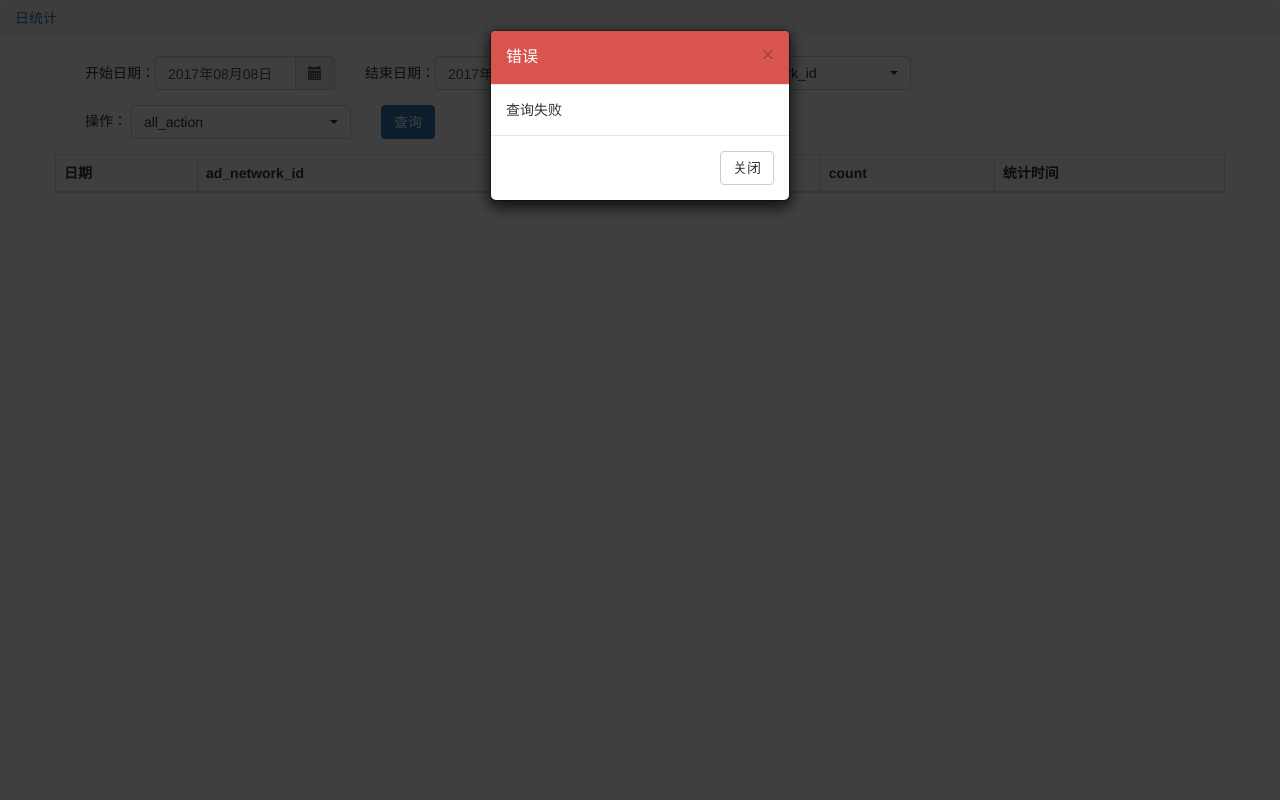
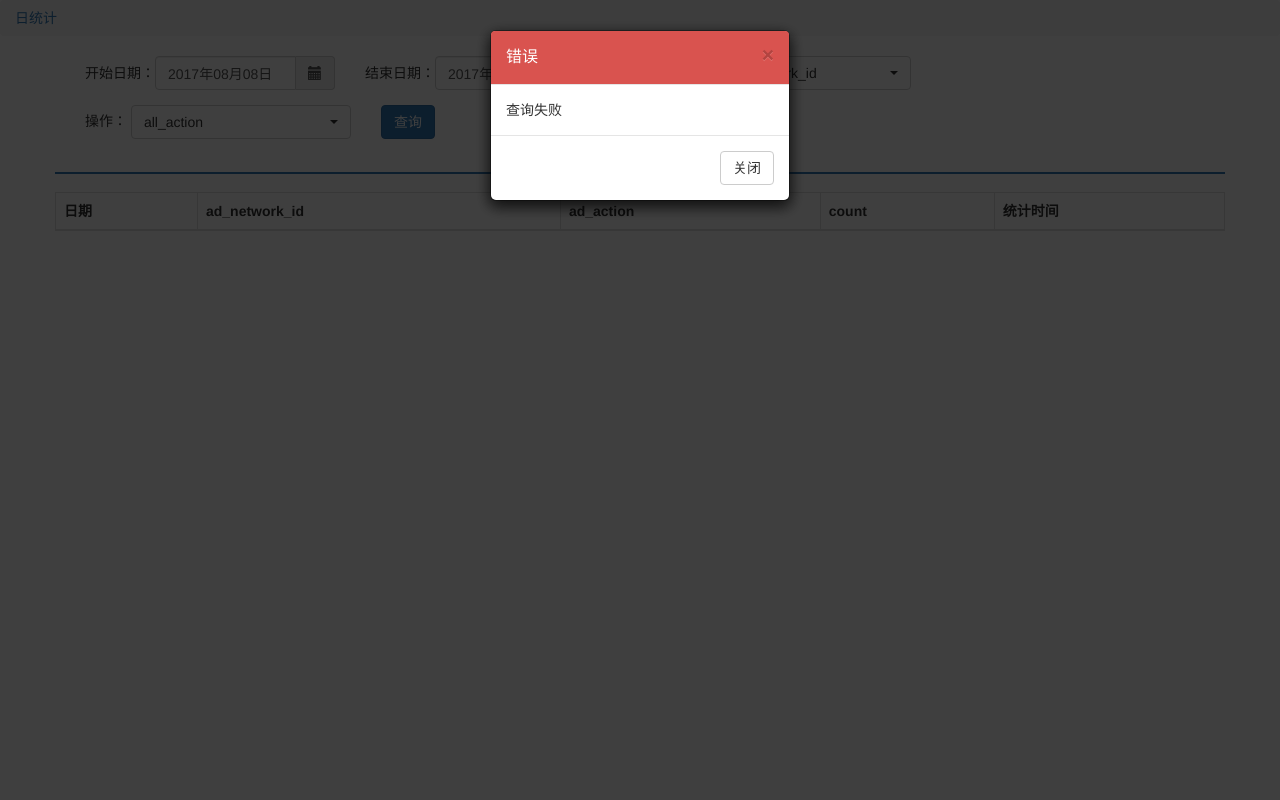
Before and after one commit to nature-li/web_query_tool, a Python web app: template templates/day_count.html in a window 1280 px wide. Run offline with Jinja, Linux system fonts and the light colour scheme; the template is opened without the code that fills it, so the values that code supplies are empty.

Commit message:
增加分隔线

```diff
--- a/static/css/nav/button-group.css
+++ b/static/css/nav/button-group.css
@@ -10,3 +10,14 @@
 .query-button-hour-size {
 
 }
+
+hr {  -moz-border-bottom-colors: none;
+  -moz-border-image: none;
+  -moz-border-left-colors: none;
+  -moz-border-right-colors: none;
+  -moz-border-top-colors: none;
+  border-color: #337ab7;
+  border-style: solid none;
+  border-width: 1px 0;
+  margin: 18px 0;
+}
--- a/templates/day_count.html
+++ b/templates/day_count.html
@@ -86,6 +86,12 @@
 
         <div class="row">
             <div class="col-xs-12">
+                <hr />
+            </div>
+        </div>
+
+        <div class="row">
+            <div class="col-xs-12">
                 <table id="day_result" class="table table-striped table-bordered">
                     <thead>
                     <tr>
--- a/templates/hour_count.html
+++ b/templates/hour_count.html
@@ -133,6 +133,11 @@
                 </div>
             </div>
         </div>
+    </div>
+
+    <div class="row">
+        <hr/>
+    </div>
 
     <div class="row">
         <div class="col-xs-12">
```
Lines whose indentation alone changed are shown as unchanged.
